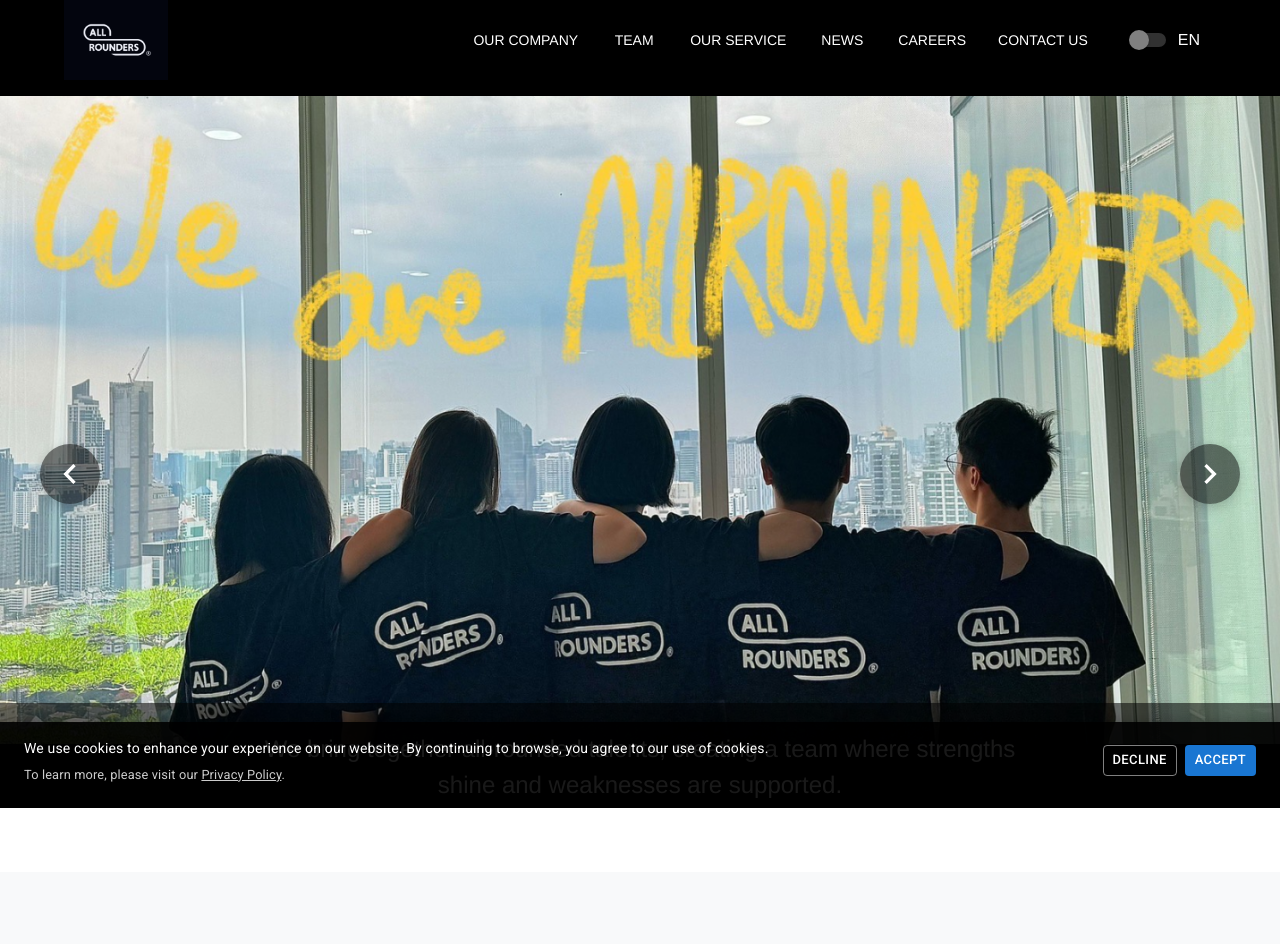
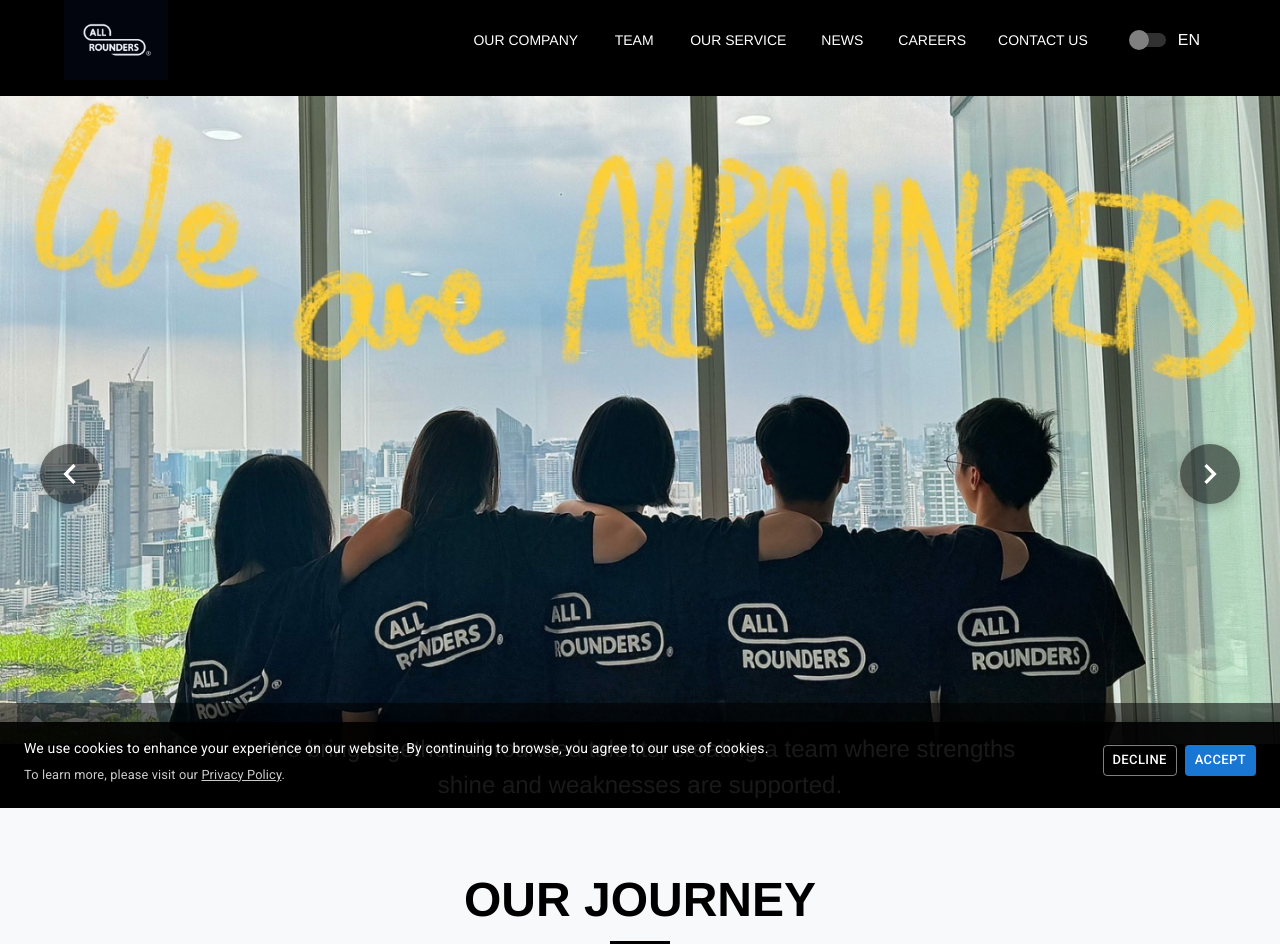
Before and after one commit to Bastet2002/all_rounders, a React (Create React App) app: page / in a window 1280 px wide. Shown: the top 944 px of the page. Built offline with nearby package versions, Linux system fonts and the light colour scheme.

Commit message:
added the logo in the banners 2

```diff
--- a/src/pages/Home.jsx
+++ b/src/pages/Home.jsx
@@ -16,7 +16,7 @@
   overflow: 'hidden',
 
   [theme.breakpoints.down('sm')]: {
-    height: '40vh', // Slightly shorter on mobile
+    height: '50vh', // Slightly shorter on mobile
     marginTop: '0',
 
   },
@@ -107,7 +107,7 @@
   zIndex: 2,
   backgroundColor: 'rgba(0, 0, 0, 0.54)',
   [theme.breakpoints.down('sm')]: {
-    bottom: '0rem',
+    bottom: '0.6rem',
 
   },
 }));
@@ -116,7 +116,7 @@
 const BannerCaption = styled(Box)(({ theme }) => ({
   width: '100%',
   backgroundColor: 'white',
-  padding: theme.spacing(4, 2),
+  padding: theme.spacing(0, 2),
   textAlign: 'center',
 }));
 
@@ -344,7 +344,7 @@
                           alignItems: { xs: 'flex-start', sm: 'center' }, // Align to top on mobile
                           position: 'relative', // Keep as relative on all devices
                           pl: { xs: 2, sm: 0 },
-                          pt: { xs: 5, sm: 0 }, // Add top padding instead of margin
+                          pt: { xs: 8, sm: 0 }, // Add top padding instead of margin
                           mt: { xs: 0, sm: 0 }, //
 
                         }}>
@@ -532,10 +532,10 @@
 
       {/* Rest of the content remains the same */}
       {/* ALLROUNDERS Journey Section */}
-      <Box sx={{ py: { xs: 5, sm: 8 }, backgroundColor: '#f8f9fa' }}>
+      <Box sx={{ py: { xs: 3, sm: 8 }, backgroundColor: '#f8f9fa' }}>
         <Container>
           <SectionTitle variant="h3" component="h2">
-            ALLROUNDERS JOURNEY
+            OUR JOURNEY
           </SectionTitle>
 
           <Box
```
